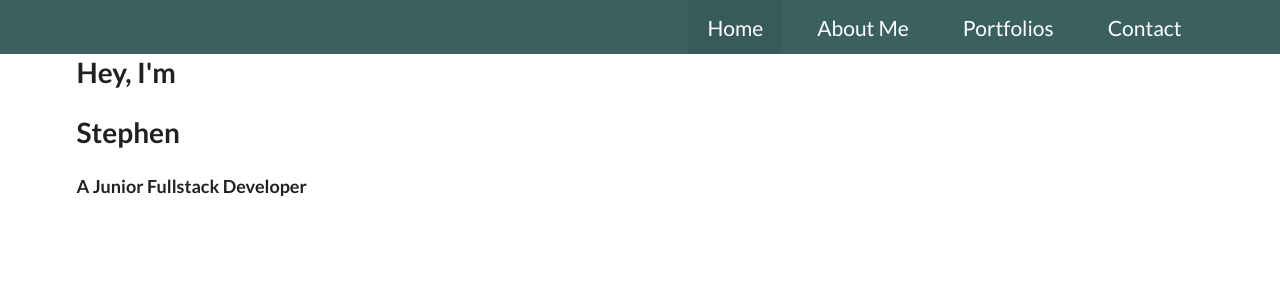
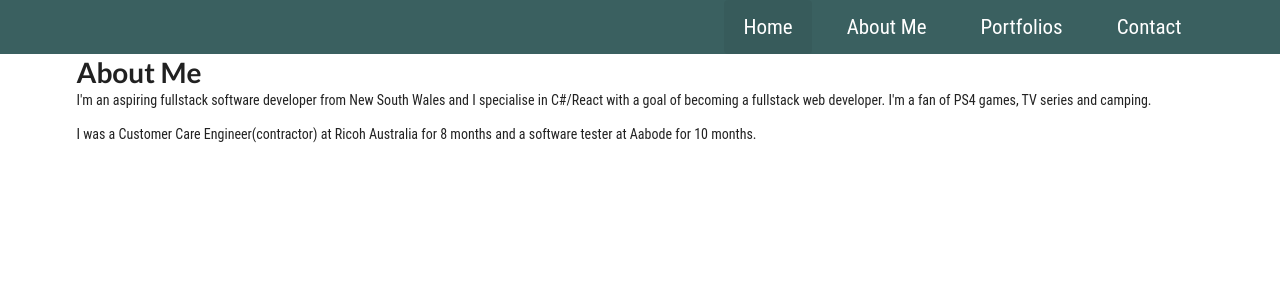
Before and after one commit to ettienekorayyi/stv-portfolio, a React (Create React App) app: page /aboutme in a window 1280 px wide. Shown: the top 300 px of the page. Built offline with nearby package versions, Linux system fonts and the light colour scheme.

Commit message:
Implemented the About Me page on mobile first

```diff
--- a/src/App.css
+++ b/src/App.css
@@ -1,5 +1,6 @@
 * {
   font-size: 14px;
+  font-family: 'Roboto Condensed', sans-serif;
   margin: 0;
   padding: 0;
 }
--- a/src/App.js
+++ b/src/App.js
@@ -3,6 +3,7 @@ import { BrowserRouter, Route } from "react-router-dom";
 
 import Header from "./components/Header/Header";
 import Home from "./components/Home/Home";
+import AboutMe from "./components/AboutMe/AboutMe";
 
 import "./App.css";
 
@@ -11,7 +12,10 @@ function App() {
     <div>
       <BrowserRouter>
         <Header />
-        <Route to="/" component={Home}/>
+        <div>
+          <Route path="/" exact component={Home} />
+          <Route path="/aboutme" exact component={AboutMe} />
+        </div>
       </BrowserRouter>
     </div>
   );
--- a/src/components/AboutMe/AboutMe.js
+++ b/src/components/AboutMe/AboutMe.js
@@ -1,4 +1,5 @@
 import React from "react";
+
 import "./aboutme.css";
 
 function AboutMe() {
--- a/src/components/Header/Header.js
+++ b/src/components/Header/Header.js
@@ -1,8 +1,9 @@
 import React from "react";
-
+import { Link } from "react-router-dom";
 import "./header.css";
 
 const Header = () => {
+
   return (
     <header>
       <div className="ui container">
@@ -21,8 +22,8 @@ const Header = () => {
               <span className="sr-only">Close Main Menu</span>
               <span className="fa fa-close" aria-hidden="true"></span>
             </a>
-            <a className="active item">Home</a>
-            <a className="item">About Me</a>
+            <Link to="/" className="active item"  >Home</Link>
+            <Link to="/aboutme" className="item" >About Me</Link>
             <a className="item">Portfolios</a>
             <a className="item">Contact</a>
           </nav>
```
